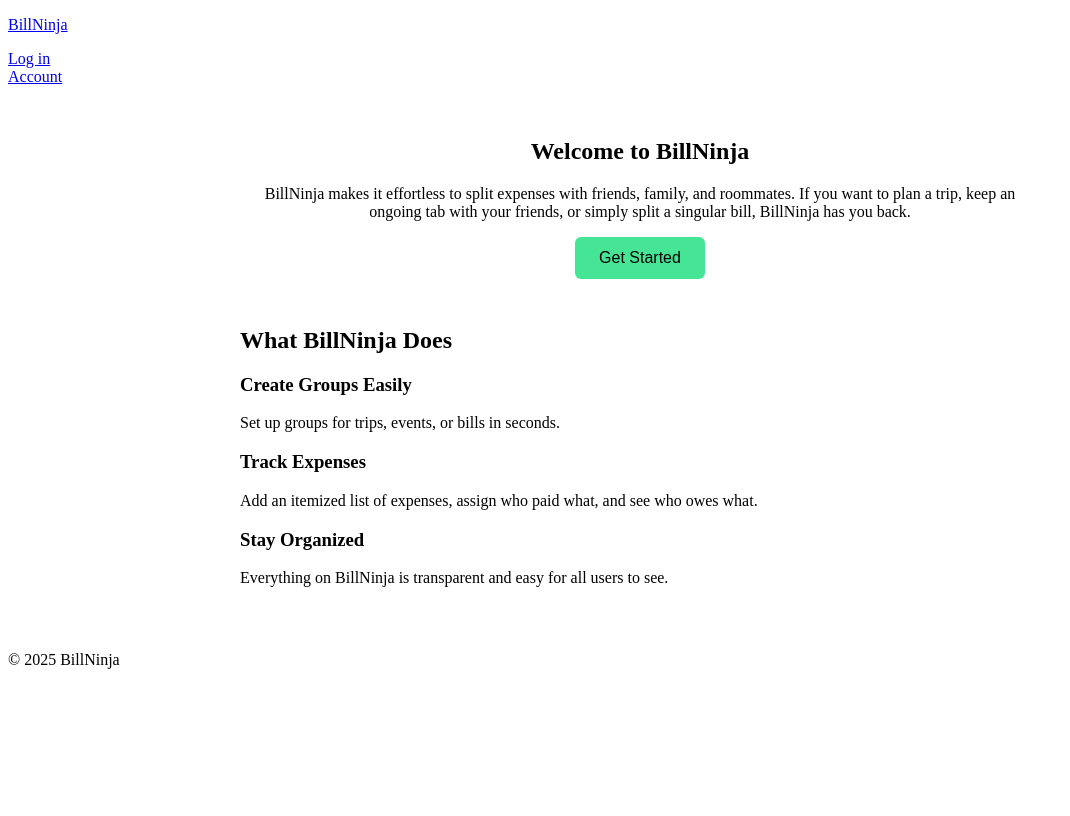
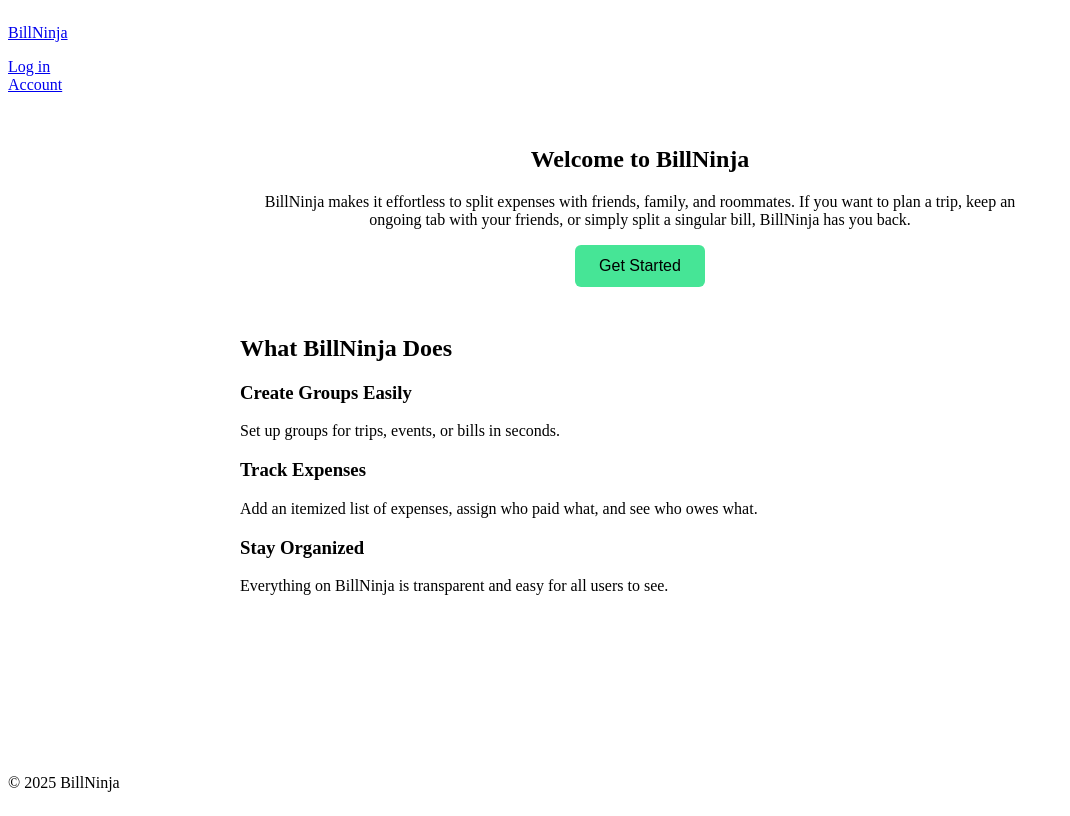
Before and after one commit to Matatcoding/billNinjaFront, a React (Vite) app in the folder aBillNinjaFrontEnd/: page / in a window 1280 px wide. Shown: the whole page, without its empty margins (0-1070 px from the left). Built offline with nearby package versions, Linux system fonts and the light colour scheme; no server answers.

Commit message:
changed layout so flex would work

```diff
--- a/aBillNinjaFrontEnd/src/index.css
+++ b/aBillNinjaFrontEnd/src/index.css
@@ -38,3 +38,12 @@
   list-style: none;
   padding: 0;
 }
+
+.wrapper {
+  display: flex;
+  flex-direction: column;
+  min-height: 100vh;
+}
+.main {
+  flex: 1;
+}
--- a/aBillNinjaFrontEnd/src/layout/Layout.jsx
+++ b/aBillNinjaFrontEnd/src/layout/Layout.jsx
@@ -5,12 +5,12 @@ import Footer from "./Footer";
 
 export default function Layout() {
   return (
-    <>
+    <div className="wrapper">
       <Navbar />
-      <main>
+      <main className="main">
         <Outlet />
       </main>
       <Footer />
-    </>
+    </div>
   );
 }
```
